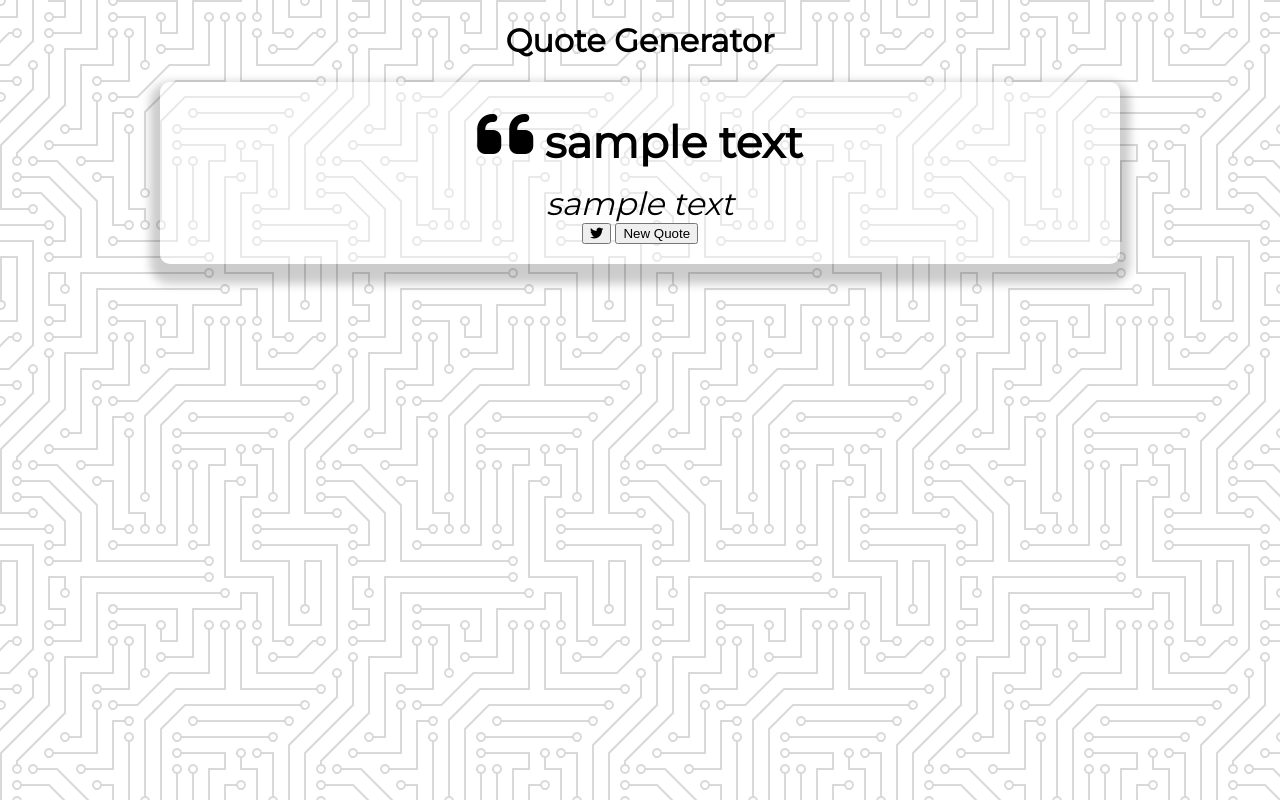
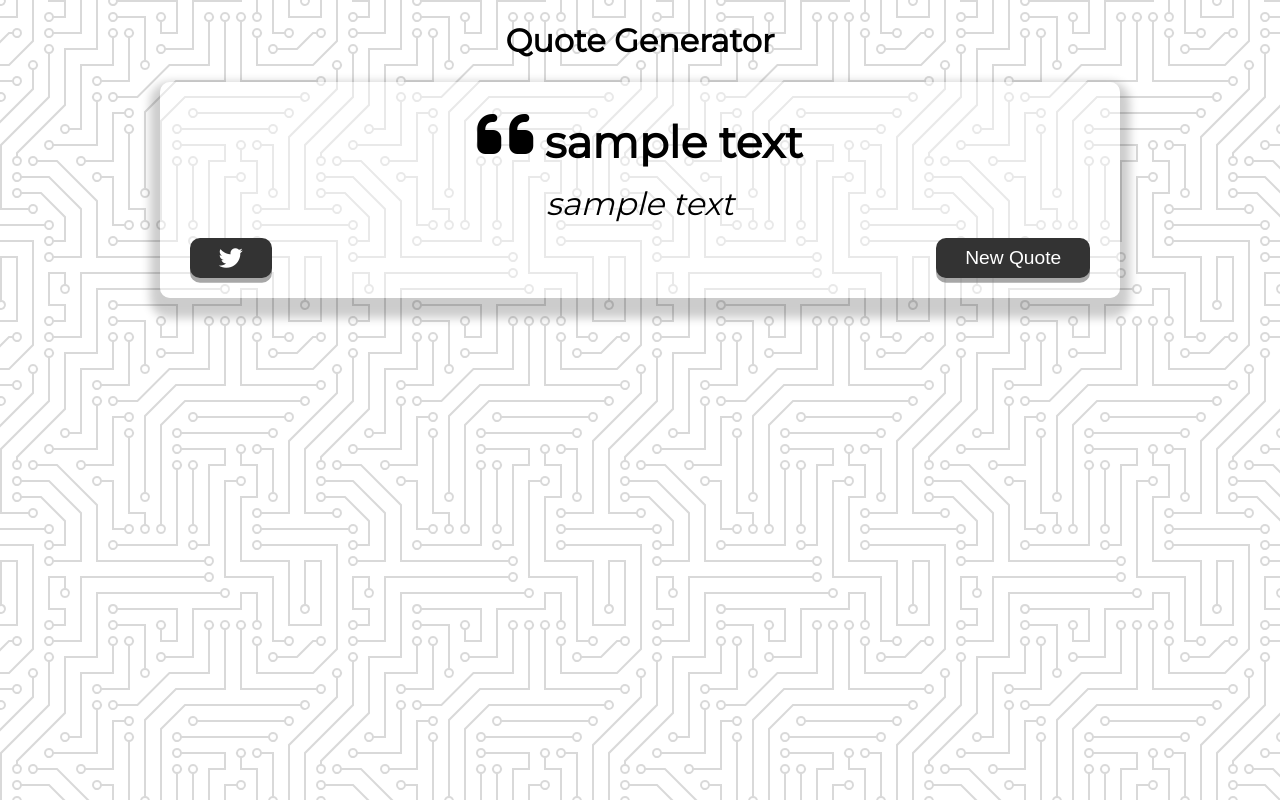
Before and after one commit to DJBostock/portfolio, a PHP site: page /project_0001.html in a window 1280 px wide. Run offline with PHP 8.4, Linux system fonts and the light colour scheme; a stand-in replaces the project's code that opens the database connection; some libraries are stand-ins or nearby versions.

Commit message:
add styling for buttons

```diff
--- a/css/project_0001.css
+++ b/css/project_0001.css
@@ -67,6 +67,42 @@ body {
 	font-style: italic;
 }
 
+.button-container {
+	margin-top: 15px;
+	display: flex;
+	justify-content: space-between;
+}
+
+button {
+	cursor: pointer;
+	font-size: 1.2rem;
+	height: 2.5rem;
+	border: none;
+	border-radius: 10px;
+	color: #fff;
+	background-color: #333;
+	outline: none;
+	padding: 0.5rem 1.8rem;
+	box-shadow: 0 0.3rem rgba(121, 121, 121, 0.65);
+}
+
+button:hover {
+	filter: brightness(110%);
+}
+
+button:active {
+	transform: translate(0, 0.3rem);
+	box-shadow: 0 0.1rem rgba(255, 255, 255, 0.65);
+}
+
+.fa-twitter {
+	font-size: 1.5rem;
+}
+
+.twitter-button:hover {
+	color: #38a1f3;
+}
+
 @media screen and (max-width: 1000px) {
 	.quote-container {
 		margin: auto 10px;
```
